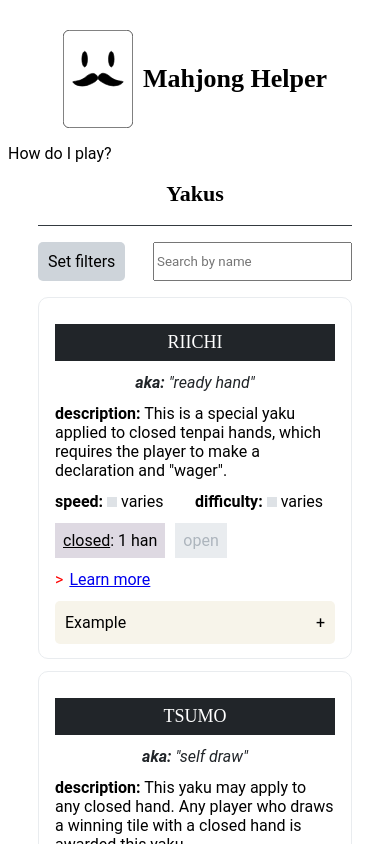
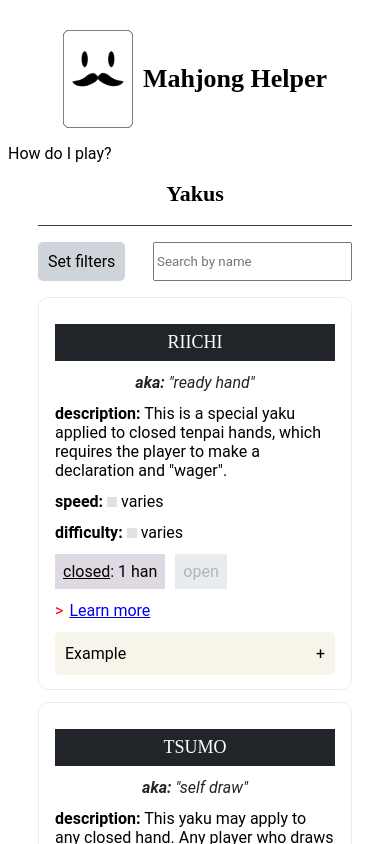
Before and after one commit to chinanwu/mahjong, a Preact app: page / in a window 390 px wide. Shown: the top 844 px of the page. Built offline with nearby package versions, Linux system fonts and the light colour scheme; a web font is replaced by a local one.

Commit message:
Add small change for yaku mobile styling

```diff
--- a/src/components/Yaku.less
+++ b/src/components/Yaku.less
@@ -120,3 +120,18 @@
   margin-right: 0.6rem;
   color: red;
 }
+
+/* Extra small devices (phones, 600px and down) */
+@media only screen and (max-width: 600px) {
+  .Yaku__speedDifficulty {
+    flex-direction: column;
+
+    & > div {
+      width: 100%;
+    }
+
+    & > div:first-child {
+      margin-bottom: @section-spacing;
+    }
+  }
+}
```
